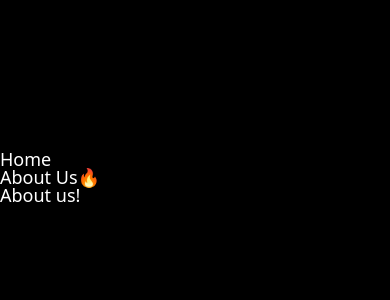
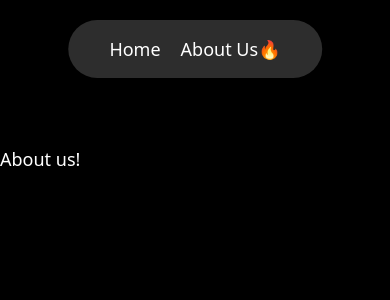
Before and after one commit to maximilian99-ai/learn-nextjs, a Next.js app: page /about-us in a window 390 px wide. Shown: the top 300 px of the page. Built offline with nearby package versions, Linux system fonts and the light colour scheme.

Commit message:
Mobile navigation layout is updated

```diff
--- a/components/navigation.tsx
+++ b/components/navigation.tsx
@@ -8,10 +8,10 @@ export default function Navigation() {
   const path = usePathname();
 
   const getNavClassName = () => {
-    let className: string;
+    let className = styles.nav;
 
     if (path === "/" && path.includes("/movies/")) {
-      className += ` ${styles.nav}`;
+      className += ` ${styles.mobileNav}`;
     } else if (path === "/about-us") {
       className += ` ${styles.aboutNav}`;
     }
--- a/styles/navigation.module.css
+++ b/styles/navigation.module.css
@@ -28,8 +28,8 @@
 }
 
 @media screen and (max-width: 768px) {
-  .nav {
-    width: 60%;
+  .mobileNav {
+    width: 60% !important;
   }
 
   .aboutNav {
```
